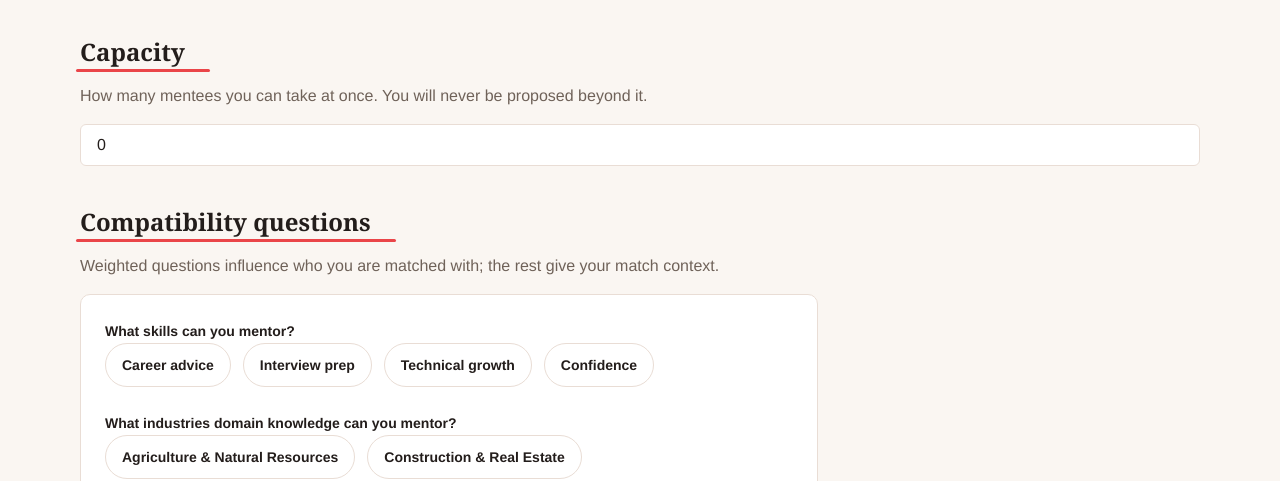
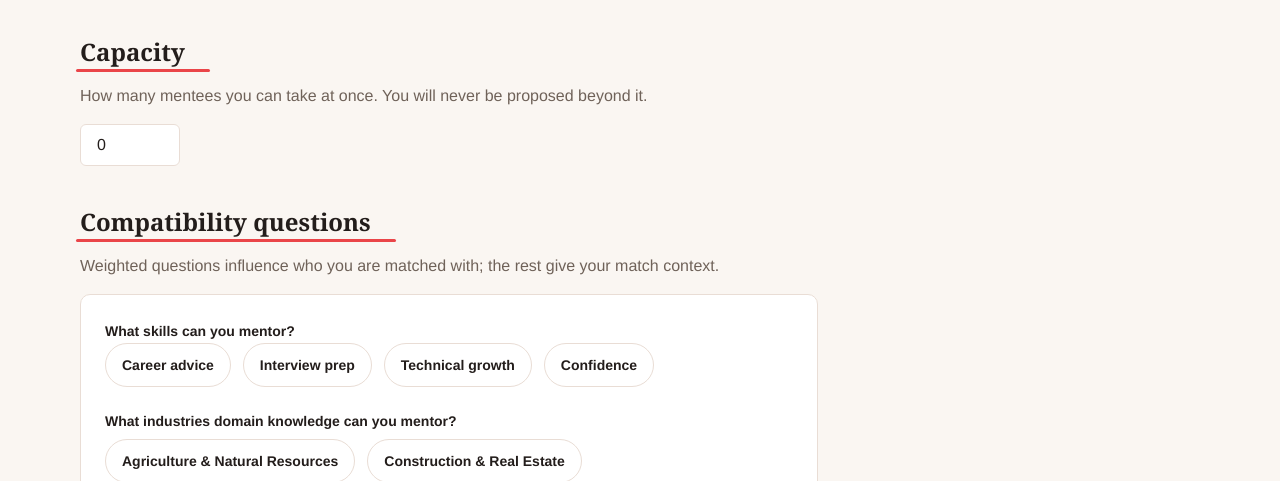
Before and after one commit to Zobeir-Rigi/Career-Mentors-Matching, a React (Vite) app in the folder client/: page /mentor/profile in a window 1280 px wide. Shown: the part 1360-1841 px from the top of the page. Built offline with nearby package versions, Linux system fonts and the light colour scheme.

Commit message:
created a question label component

```diff
--- /dev/null
+++ b/client/src/components/ui/QuestionLabel.tsx
@@ -0,0 +1,11 @@
+import { cn } from "../../lib/utils";
+
+interface QuestionLabelProps {
+  question: string;
+}
+
+export function QuestionLabel({ question }: QuestionLabelProps) {
+  return (
+    <label className={cn("block mb-2 text-sm font-semibold")}>{question}</label>
+  );
+}
--- a/client/src/pages/MentorProfile.tsx
+++ b/client/src/pages/MentorProfile.tsx
@@ -18,6 +18,7 @@ import { SectionHead } from "../components/ui/SectionHead";
 import { OptionsDisplay } from "../components/ui/OptionsDisplay";
 
 import { useProfile } from "../lib/context/MentorProfileContext";
+import { QuestionLabel } from "../components/ui/QuestionLabel";
 
 export function MentorProfile() {
   const isMatchReady = false;
@@ -169,6 +170,7 @@ export function MentorProfile() {
           />
 
           <Input
+            className="max-w-[100px]"
             type="number"
             min={1}
             value={capacity}
@@ -186,7 +188,6 @@ export function MentorProfile() {
               <label className="text-sm font-semibold">
                 What skills can you mentor?
               </label>
-
               <OptionsDisplay
                 options={mentorshipOptions}
                 selectedOptionsSet={selectedSkills}
@@ -195,9 +196,11 @@ export function MentorProfile() {
             </div>
 
             <div className="space-y-2">
-              <label className="text-sm font-semibold">
+              {/* <label className="text-sm font-semibold">
                 What industries domain knowledge can you mentor?
-              </label>
+              </label> */}
+
+              <QuestionLabel question="What industries domain knowledge can you mentor?" />
 
               <OptionsDisplay
                 options={industryOptions}
```
